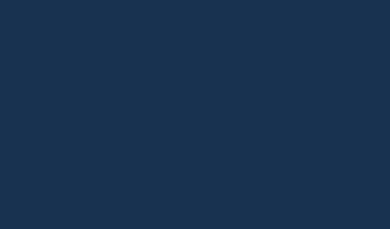
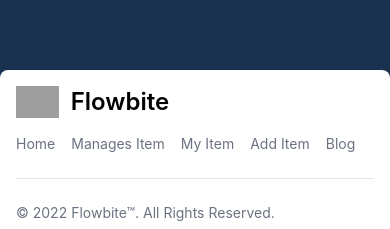
Before and after one commit to SaymanRabbi/mens-perfume-client, a React (Create React App) app: page / in a window 390 px wide. Before the commit this address led to /login. Shown: the part 854-1083 px from the top of the page. Before the commit the page ends 924 px from the top, so only its background shows below. Built offline with nearby package versions, Linux system fonts and the light colour scheme; no server answers; grey boxes are pictures that could not be loaded.

Commit message:
responsive check

```diff
--- a/src/App.js
+++ b/src/App.js
@@ -14,6 +14,7 @@ import Myitem from './Components/Myitem/Myitem';
 import AddItem from './Components/AddItem/AddItem';
 import RequireAuth from './Components/RequireAuth/RequireAuth';
 import UpdatedProduct from './Components/Products/UpdatedProduct';
+import Footer from './Components/Footer/Footer';
 
 function App() {
   return (
@@ -23,9 +24,9 @@ function App() {
       <Routes>
 
 
-        <Route path='/' element={<RequireAuth>
+        <Route path='/' element={
           <Home></Home>
-        </RequireAuth>}></Route>
+        }></Route>
 
 
         <Route path='/product' element={<RequireAuth><Products></Products>  </RequireAuth>}></Route>
@@ -34,14 +35,21 @@ function App() {
         <Route path ='/login' element={<Login></Login>}></Route>
         <Route path='/register' element={<Register></Register>}></Route>
 
-        <Route path='/managesitem' element={<ManagesItem></ManagesItem>}></Route>
+        <Route path='/managesitem' element={<RequireAuth>
+          <ManagesItem></ManagesItem>
+        </RequireAuth>}></Route>
 
-        <Route path='/myitem' element={<Myitem></Myitem>}></Route>
-        <Route path='/addItem' element={<AddItem></AddItem>}></Route>
+        <Route path='/myitem' element={<RequireAuth>
+          <Myitem></Myitem>
+        </RequireAuth>}></Route>
+        <Route path='/addItem' element={<RequireAuth>
+          <AddItem></AddItem>
+        </RequireAuth>}></Route>
         <Route path='/updatepd/:id' element={<RequireAuth>
           <UpdatedProduct></UpdatedProduct>
         </RequireAuth>}></Route>
       </Routes>
+      <Footer></Footer>
     </div>
   );
 }
--- a/src/Components/AddItem/AddItem.js
+++ b/src/Components/AddItem/AddItem.js
@@ -20,7 +20,7 @@ const AddItem = () => {
     };
 
     return (
-        <div className='minheights px-3'>
+        <div className='minheights px-3' style={{minHeight:'100vh'}}>
             <form onSubmit={handleSubmit(onSubmit)} className='w-full md:w-2/4 mx-auto mt-6 rounded bg-white px-10 py-5'>
 
             <div>
--- a/src/Components/Blog/Blog.js
+++ b/src/Components/Blog/Blog.js
@@ -2,7 +2,7 @@ import React from 'react';
 
 const Blog = () => {
     return (
-        <div>
+        <div style={{minHeight:'100vh'}}>
             blog
         </div>
     );
--- /dev/null
+++ b/src/Components/Footer/Footer.js
@@ -0,0 +1,39 @@
+import React from 'react';
+import { Link } from 'react-router-dom';
+
+const Footer = () => {
+    return (
+
+<footer className="p-4 bg-white rounded-lg shadow md:px-6 md:py-8 dark:bg-gray-800">
+<div className="sm:flex sm:items-center sm:justify-between">
+<a href="https://flowbite.com" className="flex items-center mb-4 sm:mb-0">
+<img src="/docs/images/logo.svg" className="mr-3 h-8" alt="Flowbite Logo"/>
+<span className="self-center text-2xl font-semibold whitespace-nowrap dark:text-white">Flowbite</span>
+</a>
+<ul className="flex flex-wrap items-center mb-6 text-sm text-gray-500 sm:mb-0 dark:text-gray-400">
+<li>
+<Link to='/' className="mr-4 hover:underline md:mr-6 ">Home</Link>
+ </li>
+<li>
+<Link to='managesitem' className="mr-4 hover:underline md:mr-6 ">Manages Item</Link>
+</li>
+<li>
+<Link to='/myitem' className="mr-4 hover:underline md:mr-6">My Item</Link>
+</li>
+<li>
+<Link to='/addItem' className="mr-4 hover:underline md:mr-6">Add Item</Link>
+                    </li>
+                    <li>
+<Link to='/blog' className="mr-4 hover:underline md:mr-6">Blog</Link>
+</li>
+</ul>
+</div>
+<hr className="my-6 border-gray-200 sm:mx-auto dark:border-gray-700 lg:my-8"/>
+<span className="block text-sm text-gray-500 sm:text-center dark:text-gray-400">© 2022 <a href="https://flowbite.com" className="hover:underline">Flowbite™</a>. All Rights Reserved.
+</span>
+</footer>
+
+    );
+};
+
+export default Footer;
--- a/src/Components/Header/Header.js
+++ b/src/Components/Header/Header.js
@@ -32,15 +32,6 @@ const Header = () => {
                     >
                       Home
                     </Link>
-
-
-
-                    <Link
-                      to='/blog'
-                      className="text-gray-300 hover:bg-gray-700 hover:text-white px-1 py-2 rounded-md text-sm font-medium"
-                    >
-                      Blog
-                    </Link>
                     {user&& <> <Link
                       to='/managesitem'
                       className="text-gray-300 hover:bg-gray-700 hover:text-white px-1 py-2 rounded-md text-sm font-medium"
@@ -61,7 +52,12 @@ const Header = () => {
                     </Link>
                     </>
                     }
-
+                     <Link
+                      to='/blog'
+                      className="text-gray-300 hover:bg-gray-700 hover:text-white px-1 py-2 rounded-md text-sm font-medium"
+                    >
+                      Blog
+                    </Link>
                   </div>
                 </div>
                 <div className='d-block ml-auto'>
@@ -150,14 +146,6 @@ const Header = () => {
                     Home
                   </Link>
 
-
-
-                  <Link
-                    to='/blog'
-                    className="text-gray-300 hover:bg-gray-700 hover:text-white block px-1 py-2 rounded-md text-base font-medium"
-                  >
-                   Blog
-                  </Link>
                   {user&& <div> <Link
                       to='/managesitem'
                       className="text-gray-300 block hover:bg-gray-700 hover:text-white px-1 py-2 rounded-md text-sm font-medium"
@@ -177,7 +165,13 @@ const Header = () => {
                       Add Item
                     </Link>
                     </div>
-                    }
+                  }
+                  <Link
+                    to='/blog'
+                    className="text-gray-300 hover:bg-gray-700 hover:text-white block px-1 py-2 rounded-md text-base font-medium"
+                  >
+                   Blog
+                  </Link>
 
                 </div>
               </div>
--- a/src/Components/Login/Login.js
+++ b/src/Components/Login/Login.js
@@ -63,7 +63,7 @@ const Login = () => {
 
     }
     return (
-        <div>
+        <div style={{minHeight:'100vh'}}>
             <div className='login-form'>
                 <form onSubmit={handelsubmit} className='w-3/4 md:w-2/4 mt-5 mb-5 md:px-20 px-3 py-5 shadow-md bg-white rounded'>
                     <h2 className='text-center mb-10'><span className='text-3xl login-title'>Login</span></h2>
--- a/src/Components/Login/Register.js
+++ b/src/Components/Login/Register.js
@@ -92,7 +92,7 @@ const Register = () => {
     //reset pass
 
     return (
-        <div>
+        <div style={{minHeight:'100vh'}}>
             <div className='login-form'>
                 <form onSubmit={ handelSignup} className='w-3/4 md:w-2/4 mt-5 mb-5 md:px-20 px-3 py-5 shadow-md bg-white rounded'>
                     <h2 className='text-center mb-10'><span className='text-3xl login-title'>Register</span></h2>
--- a/src/Components/ManagesItem/ManagesItem.js
+++ b/src/Components/ManagesItem/ManagesItem.js
@@ -36,7 +36,7 @@ const ManagesItem = () => {
 
     }
     return (
-        <div className='px-10'>
+        <div className='px-10' style={{minHeight:'100vh'}}>
             <h1 className='text-center text-3xl font-bold mt-5 mb-4 text-white'>Manages Inventory</h1>
 
         <div className="table w-full p-2">
--- a/src/Components/Myitem/Myitem.js
+++ b/src/Components/Myitem/Myitem.js
@@ -11,7 +11,7 @@ const Myitem = () => {
         fetch(`http://localhost:5000/myitem?result=${user?.email}`).then(res=>res.json()).then(data=>setItems(data))
     },[user])
     return (
-        <div className='mt-5 grid md:grid-cols-3 gap-10 container mx-auto'>
+        <div className='mt-5 grid md:grid-cols-3 gap-10 container mx-auto'style={{minHeight:'100vh'}}>
             {
                 items.map(pd=><Product product={pd} key={pd._id}></Product>)
            }
--- a/src/Components/Products/Product.js
+++ b/src/Components/Products/Product.js
@@ -5,7 +5,7 @@ const Product = ({ product }) => {
   const { picture, name, price, Suplier, discription, quantity } = product;
   console.log(product)
     return (
-        <div className=" bg-gray-200 antialiased text-gray-900  pb-5" style={{height:'650px',borderRadius:'8px'}}>
+        <div className=" bg-gray-200 antialiased  mx-auto w-3/4 md:w-full  text-gray-900  pb-5" style={{height:'650px',borderRadius:'8px'}}>
 <div>
     <img src={picture} alt=" random imgee" className="object-cover w-full  object-center rounded-lg shadow-md "style={{height:'390px'}}/>
     <div className="relative px-4 -mt-16  ">
--- a/src/Components/Products/Products.js
+++ b/src/Components/Products/Products.js
@@ -9,7 +9,7 @@ const Products = () => {
     },[])
     return (
         <>
-        <div className='mt-5 grid md:grid-cols-3 gap-10 container mx-auto'>
+        <div className='mt-5 grid md:grid-cols-2 xl:grid-cols-3 gap-10 container mx-auto'>
             {
                 products.map(pd=> <Product key={pd._id} product={pd}></Product> )
             }
```
